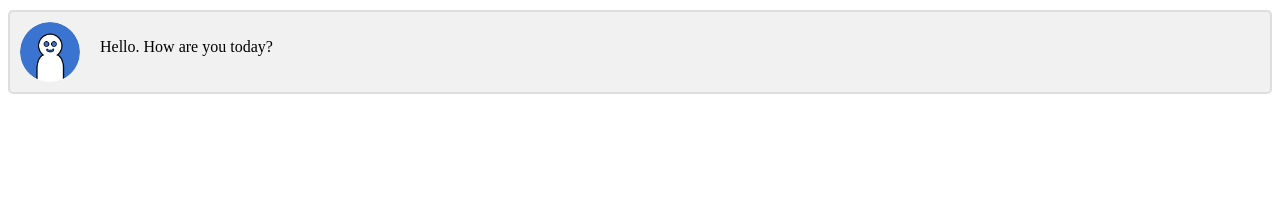
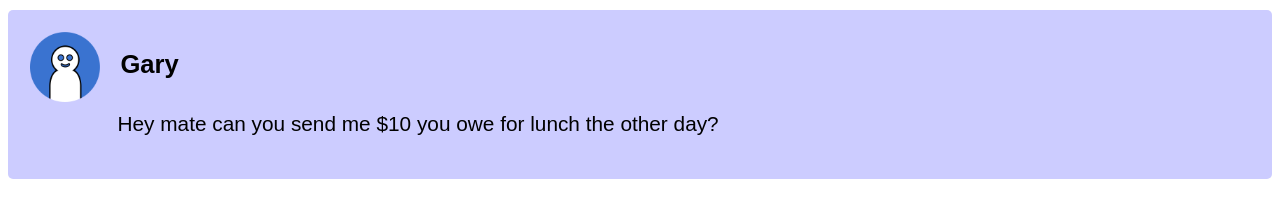
Before and after one commit to Blake-Haydon/Accenture-2019-Hackathon, a plain HTML site: page activity.html in a window 1280 px wide. Drawn offline with Linux system fonts and the light colour scheme.

Commit message:
Chat_Box stuff and stories

```diff
--- a/activity.html
+++ b/activity.html
@@ -7,10 +7,12 @@
   <body>
     <div class="chat_box">
       <img src="graphics/profile_image_1_v2.png" alt="Avatar">
-      <p>Hello. How are you today?</p>
+      <h1>Gary</h1>
+      <p id="text_message">Hey mate can you send me $10 you owe for lunch the other day?</p>
     </div>
   </body>
 
 
 
+
 </html>
--- a/css/chat_box_style.css
+++ b/css/chat_box_style.css
@@ -1,7 +1,6 @@
 /* Chat containers */
 .chat_box {
-  border: 2px solid #dedede;
-  background-color: #f1f1f1;
+  background-color: #ccccff;
   border-radius: 5px;
   padding: 10px;
   margin: 10px 0;
@@ -17,8 +16,24 @@
 /* Style images */
 .chat_box img {
   float: left;
-  max-width: 60px;
+  max-width: 70px;
   width: 100%;
   margin-right: 20px;
-  border-radius: 50%;
+
+  padding-top: 1%;
+  padding-left: 1%;
 }
+
+.chat_box p {
+  padding-top: 1%;
+  padding-left: 8%;
+  padding-bottom: 1%;
+  font-family: Arial, Helvetica, sans-serif;
+  font-size: 130%
+}
+
+.chat_box h1 {
+  padding-top: 1%;
+  font-family: Arial, Helvetica, sans-serif;
+  font-size: 160%;
+}
```
Also changed, not shown: scripts/activity.js (added, +7 -0 lines), scripts/stories.js (added, +11 -0 lines).
